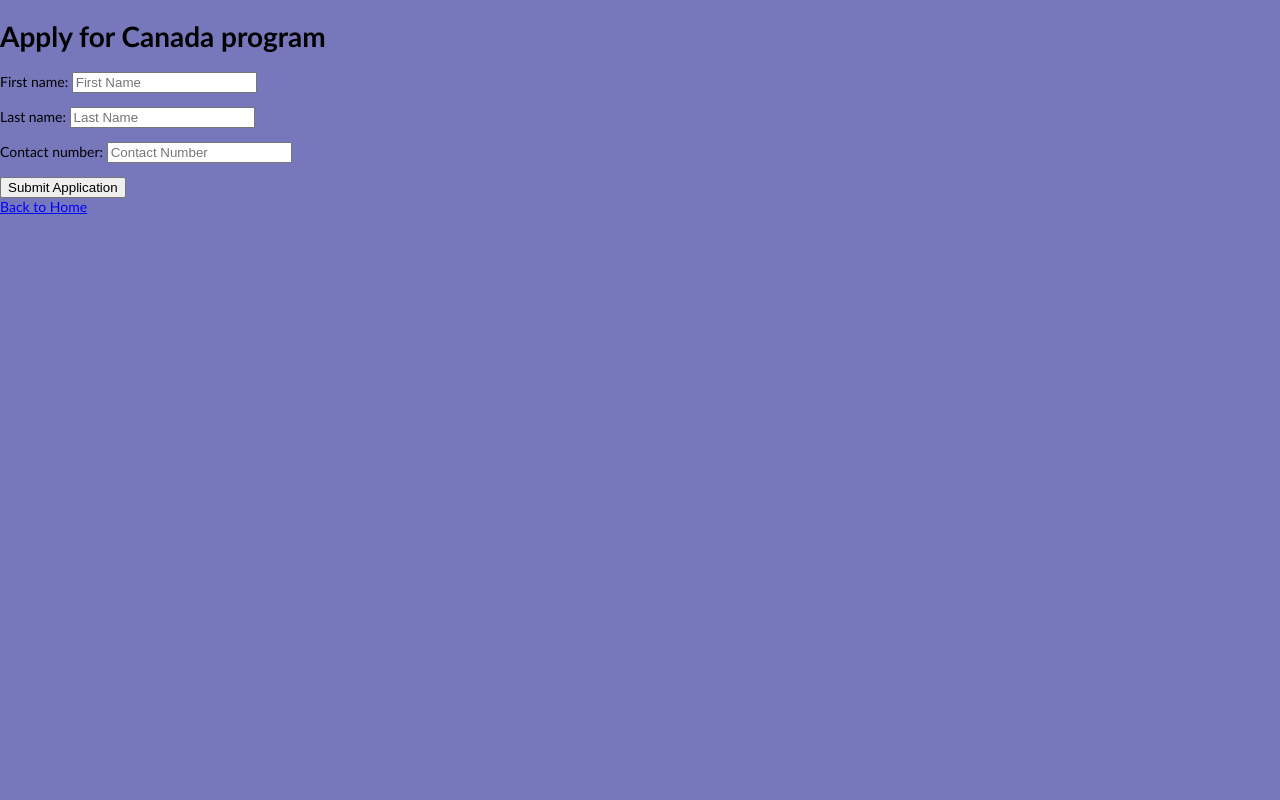
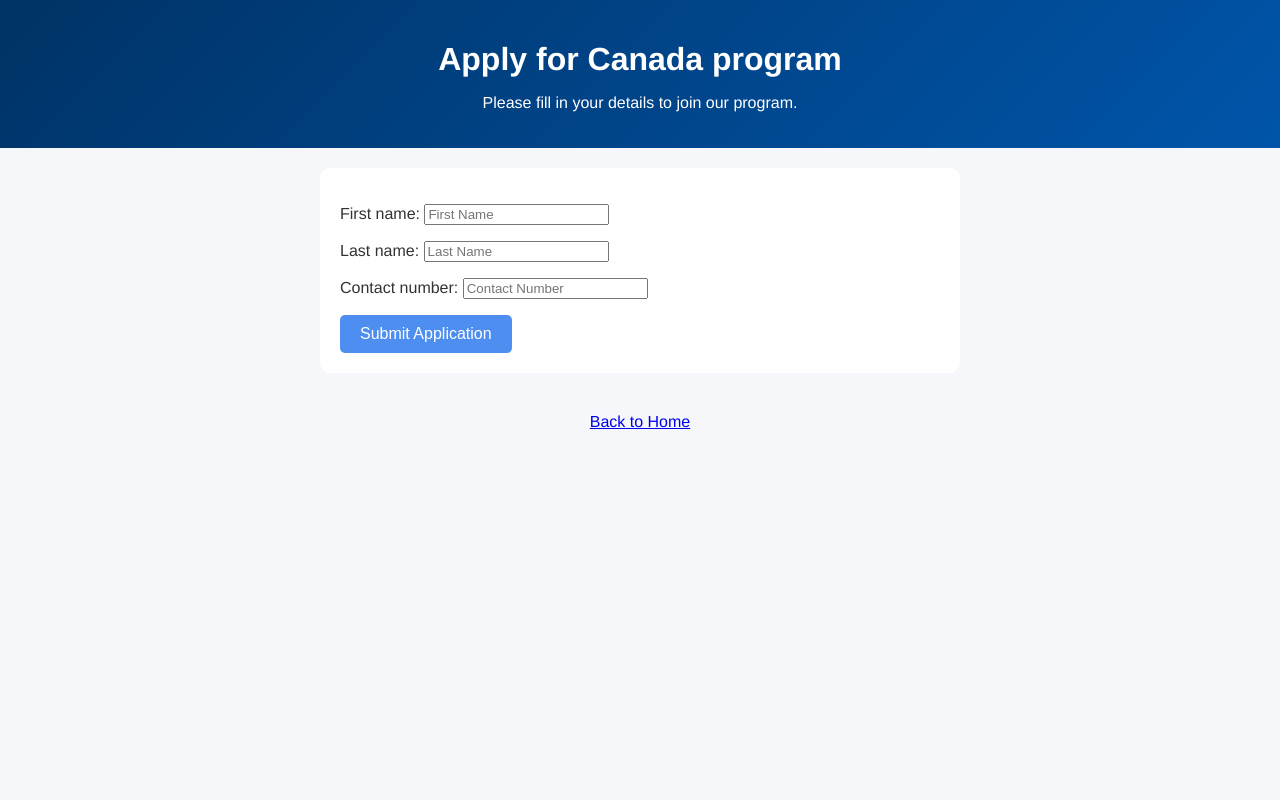
Before and after one commit to azamatxabibullayev/tuit_international_website, a Django app: page /apply/1/ in a window 1280 px wide. Run offline with Django 5.2, Linux system fonts and the light colour scheme; data comes from the database, SQL or seed files in the repository; both versions use the stored data as it was after the commit.

Commit message:
demo is ready

```diff
--- /dev/null
+++ b/main/static/main/css/style.css
@@ -0,0 +1,122 @@
+/* Ensure the page fills the viewport */
+html, body {
+  margin: 0;
+  padding: 0;
+  height: 100%;
+}
+
+/* Base styles */
+body {
+  font-family: 'Helvetica Neue', Arial, sans-serif;
+  background-color: #f5f7fa;
+  color: #333;
+}
+
+/* Header Styles */
+header {
+  background: linear-gradient(135deg, #003366, #0055aa);
+  color: #fff;
+  padding: 20px;
+  text-align: center;
+}
+
+.header-content h1 {
+  margin-bottom: 10px;
+  font-size: 2em;
+}
+
+.header-content p {
+  font-size: 1em;
+}
+
+/* Carousel Container */
+.carousel-container {
+  position: relative;
+  width: 100vw;
+  height: calc(100vh - 80px); /* Adjust if header height changes */
+  overflow: hidden;
+}
+
+/* Carousel */
+.carousel {
+  display: flex;
+  overflow-x: hidden;
+  scroll-snap-type: x mandatory;
+  width: 100%;
+  height: 100%;
+}
+
+/* Each Carousel Item */
+.carousel-item {
+  flex-shrink: 0;
+  width: 100vw;
+  height: 100%;
+  background-size: cover;
+  background-position: center;
+  background-repeat: no-repeat;
+  position: relative;
+  scroll-snap-align: start;
+}
+
+/* Overlay for Program Details */
+.overlay {
+  position: absolute;
+  bottom: 0;
+  left: 0;
+  right: 0;
+  padding: 20px;
+  background: rgba(0,0,0,0.4);
+  color: #fff;
+  text-align: left;
+}
+
+.overlay h3 {
+  margin-bottom: 10px;
+  font-size: 2em;
+}
+
+.overlay p {
+  margin-bottom: 15px;
+  font-size: 1.1em;
+}
+
+/* Apply Button */
+.apply-button {
+  display: inline-block;
+  padding: 10px 20px;
+  background-color: #4d8ef0;
+  color: #fff;
+  text-decoration: none;
+  border: none;
+  border-radius: 5px;
+  cursor: pointer;
+  font-size: 1em;
+  transition: background 0.3s;
+}
+
+.apply-button:hover {
+  background-color: #0d2852;
+}
+
+/* Navigation Buttons */
+.carousel-nav {
+  position: absolute;
+  top: 50%;
+  transform: translateY(-50%);
+  background-color: rgba(0,0,0,0.5);
+  border: none;
+  color: #fff;
+  font-size: 2em;
+  padding: 10px 15px;
+  cursor: pointer;
+  border-radius: 50%;
+  z-index: 10;
+}
+
+.carousel-nav.left {
+  left: 20px;
+}
+
+.carousel-nav.right {
+  right: 20px;
+}
--- a/main/templates/main/apply.html
+++ b/main/templates/main/apply.html
@@ -8,15 +8,24 @@
 </head>
 <body>
   <header>
+    <div class="header-content">
       <h1>Apply for {{ program.title }}</h1>
+      <p>Please fill in your details to join our program.</p>
+    </div>
   </header>
-    <section id="application-form">
+
+  <section id="application-form" style="padding: 20px;">
+    <div style="max-width: 600px; margin: 0 auto; background: #fff; padding: 20px; border-radius: 10px;">
       <form method="post">
         {% csrf_token %}
         {{ form.as_p }}
-            <button type="submit">Submit Application</button>
+        <button type="submit" class="apply-button">Submit Application</button>
       </form>
+    </div>
   </section>
-    <a href="{% url 'index' %}">Back to Home</a>
+
+  <div style="text-align: center; margin: 20px;">
+    <a href="{% url 'index' %}" class="back-home">Back to Home</a>
+  </div>
 </body>
 </html>
--- a/static/main/css/style.css
+++ /dev/null
@@ -1,56 +0,0 @@
-body {
-  margin: 0;
-  padding: 0;
-  margin-bottom: 15px;
-  margin-top: 8px;
-  background: #77b;
-}
-
-body, td {
-  font: 14px "Trebuchet MS", Verdana, Arial, Helvetica, sans-serif;
-}
-
-#subTitle {
-  background: #000;
-  color: #fff;
-  padding: 4px;
-  font-weight: bold;
-}
-
-#pageContent {
-  clear: both;
-  border-bottom: 6px solid #000;
-  padding: 10px;
-  padding-top: 20px;
-  line-height: 1.65em;
-  background-image: url("images/backblue.gif");
-  background-repeat: no-repeat;
-  background-position: top right;
-}
-
-a:link {
-  text-decoration: underline;
-  color: #00f;
-}
-
-a:visited {
-  text-decoration: underline;
-  color: #000;
-}
-
-a:hover {
-  text-decoration: underline;
-  color: #c00;
-}
-
-a:active {
-  text-decoration: underline;
-}
-
-.blak {
-  background-color: #000;
-}
-
-.tableWidth {
-  min-width: 400px;
-}
--- a/tuitproject/settings.py
+++ b/tuitproject/settings.py
@@ -25,7 +25,7 @@ SECRET_KEY = 'django-insecure-5u51@1qhe9%1-4l^we9=a8cfm6fbtk6a#@qg%&3&fb(eouuupu
 # SECURITY WARNING: don't run with debug turned on in production!
 DEBUG = True
 
-ALLOWED_HOSTS = []
+ALLOWED_HOSTS = ['*']
 
 
 # Application definition
@@ -115,7 +115,7 @@ USE_TZ = True
 # Static files (CSS, JavaScript, Images)
 # https://docs.djangoproject.com/en/5.2/howto/static-files/
 
-STATIC_URL = 'static/'
+STATIC_URL = '/static/'
 STATICFILES_DIRS = [BASE_DIR / "main" / "static"]
 
 
--- a/tuitproject/urls.py
+++ b/tuitproject/urls.py
@@ -1,19 +1,3 @@
-"""
-URL configuration for tuitproject project.
-
-The `urlpatterns` list routes URLs to views. For more information please see:
-    https://docs.djangoproject.com/en/5.2/topics/http/urls/
-Examples:
-Function views
-    1. Add an import:  from my_app import views
-    2. Add a URL to urlpatterns:  path('', views.home, name='home')
-Class-based views
-    1. Add an import:  from other_app.views import Home
-    2. Add a URL to urlpatterns:  path('', Home.as_view(), name='home')
-Including another URLconf
-    1. Import the include() function: from django.urls import include, path
-    2. Add a URL to urlpatterns:  path('blog/', include('blog.urls'))
-"""
 from django.contrib import admin
 from django.urls import path, include
 from django.conf import settings
@@ -22,4 +6,7 @@ from django.conf.urls.static import static
 urlpatterns = [
     path('admin/', admin.site.urls),
     path('', include('main.urls')),
-] + static(settings.MEDIA_URL, document_root=settings.MEDIA_ROOT)
+]
+
+if settings.DEBUG:
+    urlpatterns += static(settings.MEDIA_URL, document_root=settings.MEDIA_ROOT)
```
Also changed, not shown: main/static/main/js/carousel.js (added, +14 -0 lines), main/templates/main/index.html (+13 -14 lines), static/main/js/carousel.js (deleted, +0 -14 lines), db.sqlite3 (added), media/program_images/canada.png (added), media/program_images/ukprogram.jpg (added), 1 other file. Lines whose indentation alone changed are shown as unchanged.
